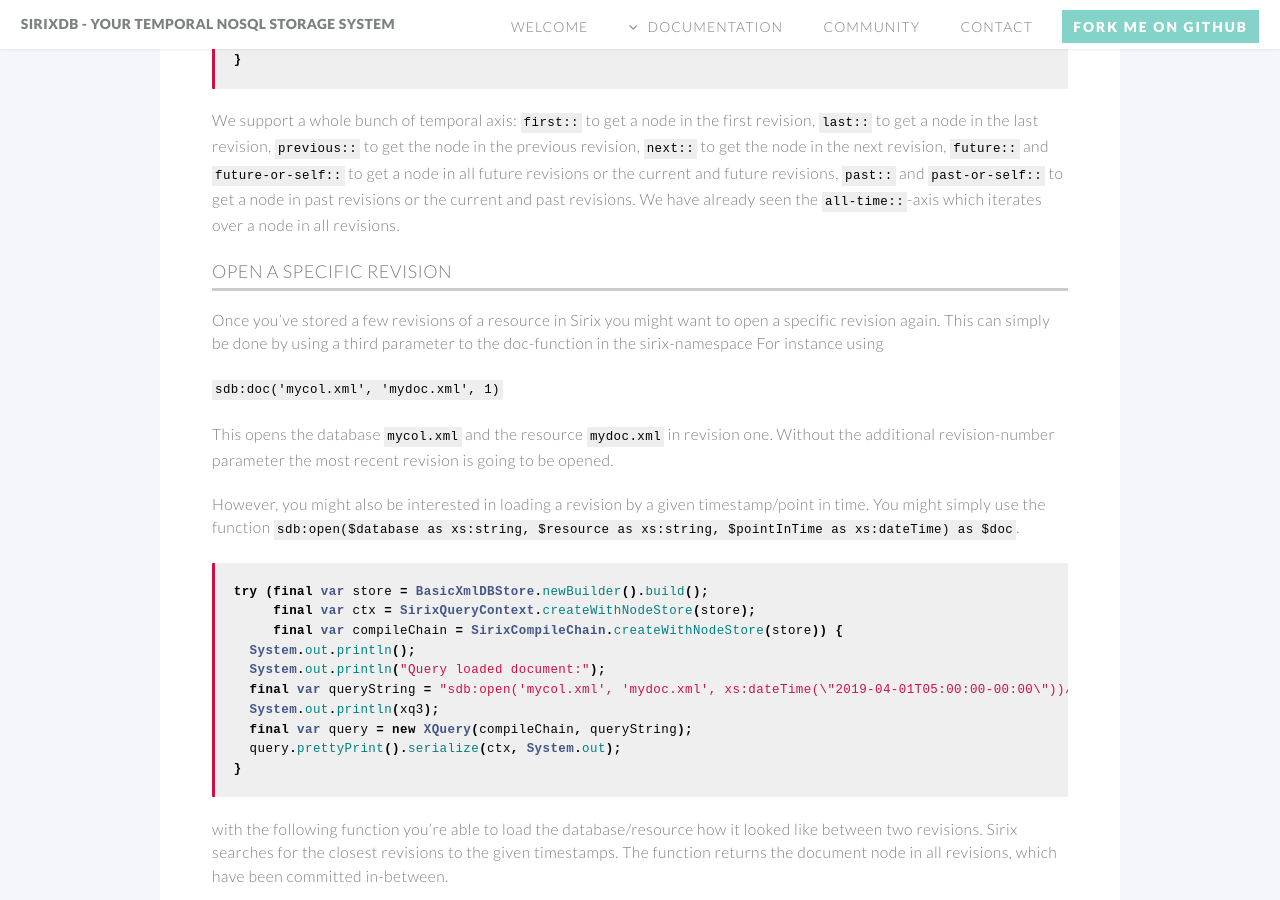
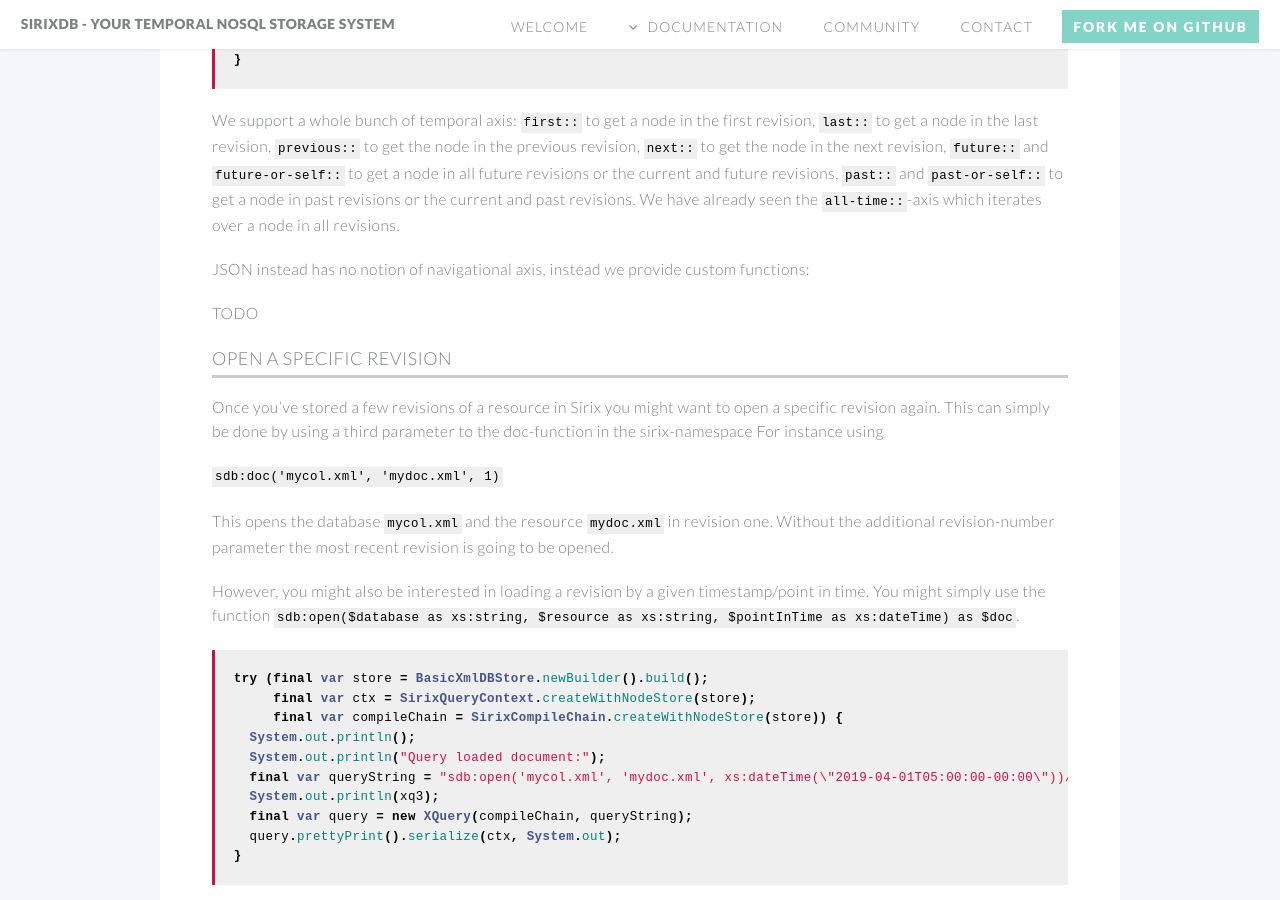
Before and after one commit to sirixdb/sirixdb.github.io, a Jekyll site: the page built from xquery-api.md, in a window 1280 px wide and 900 px high, scrolled down 6063 px. Built offline with Jekyll 4.4.1, drawn with Linux system fonts in a browser that asks for light colours; our own code applies the rules of GitHub Pages for plain Markdown files.

Commit message:
Update xquery-api.md

````diff
--- a/xquery-api.md
+++ b/xquery-api.md
@@ -248,6 +248,10 @@ try (final var store = BasicXmlDBStore.newBuilder().build();
 ```
 
 We support a whole bunch of temporal axis: `first::` to get a node in the first revision, `last::` to get a node in the last revision, `previous::` to get the node in the previous revision, `next::` to get the node in the next revision, `future::` and `future-or-self::` to get a node in all future revisions or the current and future revisions, `past::` and `past-or-self::` to get a node in past revisions or the current and past revisions. We have already seen the `all-time::`-axis which iterates over a node in all revisions.
+
+JSON instead has no notion of navigational axis, instead we provide custom functions:
+
+TODO
 
 ### Open a specific revision
 Once you've stored a few revisions of a resource in Sirix you might want to open a specific revision again. This can simply be done by using a third parameter to the doc-function in the sirix-namespace For instance using
````
